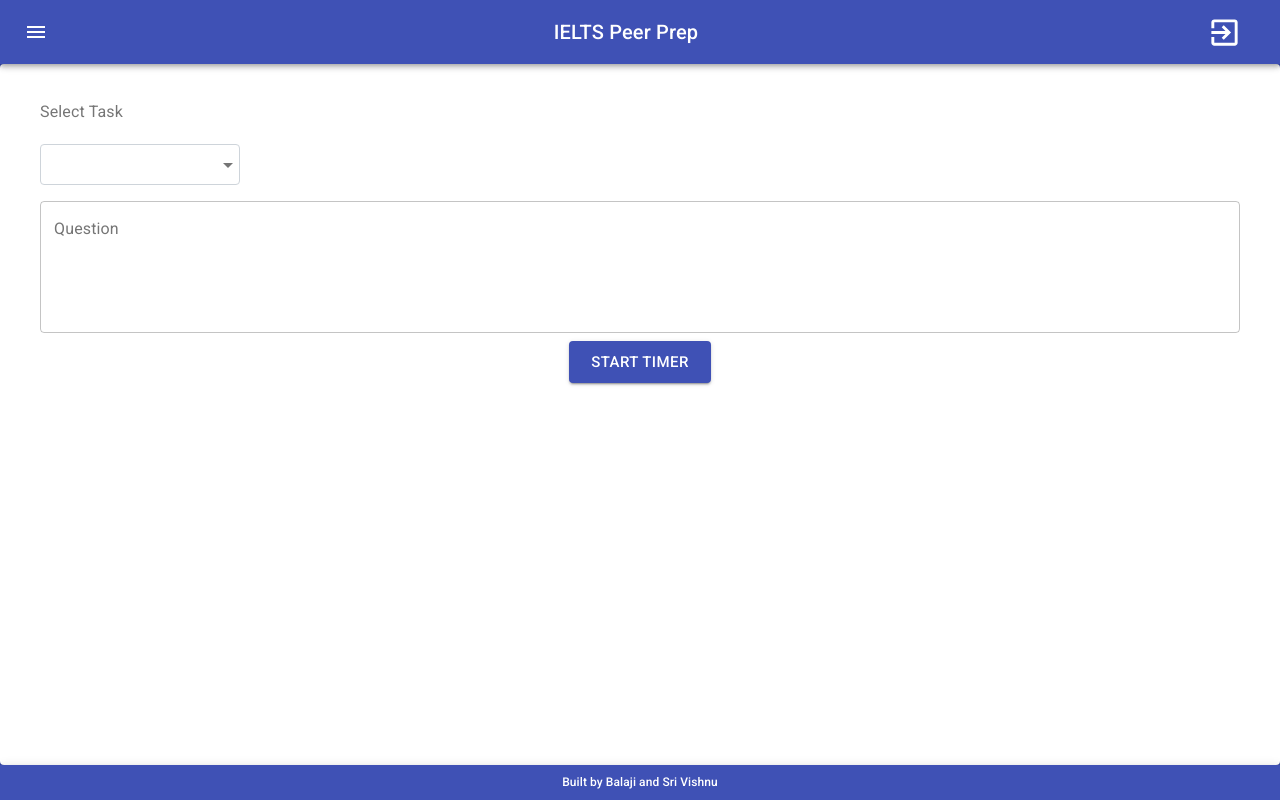
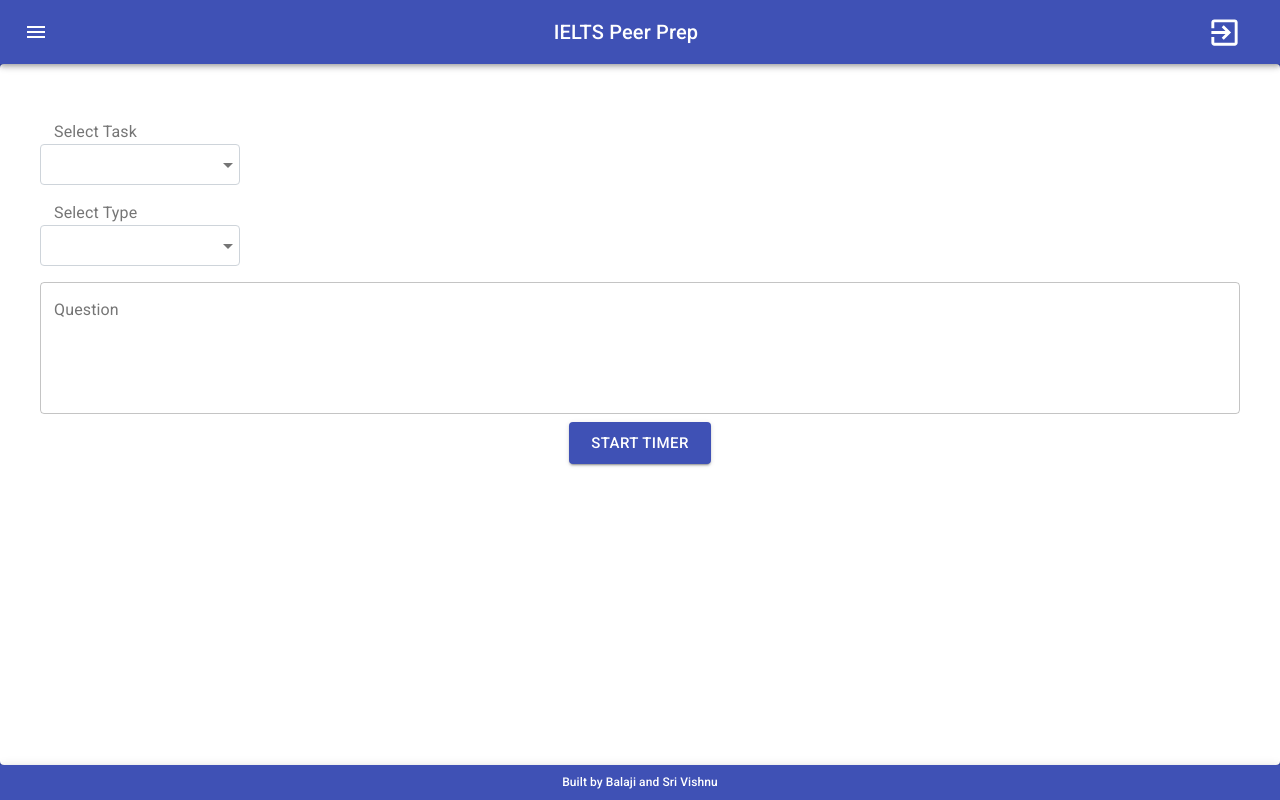
Before and after one commit to sbalajime/ielts-peer-prep, a React (Create React App) app: page /write in a window 1280 px wide. Built offline with nearby package versions, Linux system fonts and the light colour scheme.

Commit message:
type drop down added in essay write

```diff
--- a/src/Components/Dropdown.js
+++ b/src/Components/Dropdown.js
@@ -43,18 +43,18 @@ const BootstrapInput = withStyles((theme) => ({
 
 
 const Dropdown = (props) => {
-    const { value, handleSelectChange, className, label, options } = props;
+    const { value, handleSelectChange, className, label, options, name } = props;
     return (
         <div>
-            <InputLabel id="ask-selector">{label}</InputLabel>
+            <InputLabel variant="outlined" id="task-selector">{label}</InputLabel>
             <Select
                 className={className}
                 labelId="task-selector"
                 id="demo-customized-select"
                 value={value}
+                name={name}
                 onChange={handleSelectChange}
-                input={<BootstrapInput />}
-            >
+                input={<BootstrapInput />}            >
                 {options.map((a, key) => {
                     return <MenuItem key={key} value={a.value}>{a.label}</MenuItem>
                 })}
--- a/src/Containers/Essay.js
+++ b/src/Containers/Essay.js
@@ -47,6 +47,7 @@ class Essay extends Component {
         super(props);
         this.state = {
             task: '',
+            type: '',
             question: '',
             answer: '',
             duration: 0,
@@ -106,6 +107,7 @@ class Essay extends Component {
             //if (data) {
             this.setState({ question: "", answer: "", task: "" })
             //}
+
         } else {
             this.setState({ apiError: true, apiErrMessage: resp.msg })
         }
@@ -121,25 +123,27 @@ class Essay extends Component {
     }
 
     handleClick = () => {
-        const { answer, question, task } = this.state
-        const body = { essay: answer, task, question }
+        const { answer, question, task, type } = this.state
+        const body = { essay: answer, task, question, type }
         postData(`/essay`, body, this.afterPost)
     }
 
     handleSelectChange = (e) => {
-        this.setState({ task: e.target.value })
+        const { name, value } = e.target
+        this.setState({ [name]: value })
     }
     render() {
+
         const { classes } = this.props;
-        const { minimumWords, duration, timer, currentWords, answer, task, startTimer, apiErrMessage, apiError } = this.state;
+        const { minimumWords, duration, timer, currentWords, answer, type, task, startTimer, apiErrMessage, apiError } = this.state;
 
         return (
             <Box bgcolor="primary.main" display="flex" flex="1" minHeight="100vh" flexDirection="column" >
                 <AppBarComponent />
                 <Paper elevation={3} className={classes.card}>
                     <Box margin={3} className={classes.form}>
-                        <Dropdown value={task} handleSelectChange={this.handleSelectChange} className={classes.taskSelector} options={[{ label: 'Task 1', value: 'task_1' }, { label: 'Task 2', value: 'task_2' }]} label="Select Task" />
-
+                        <Dropdown name={"task"} value={task} handleSelectChange={this.handleSelectChange} className={classes.taskSelector} options={[{ label: 'Task 1', value: 'task_1' }, { label: 'Task 2', value: 'task_2' }]} label="Select Task" />
+                        <Dropdown name={"type"} value={type} handleSelectChange={this.handleSelectChange} className={classes.taskSelector} options={[{ label: 'Academic', value: 'Academic' }, { label: 'General', value: 'General' }]} label="Select Type" />
                         <TextField
                             id="outlined-multiline-static"
                             label="Question"
```
